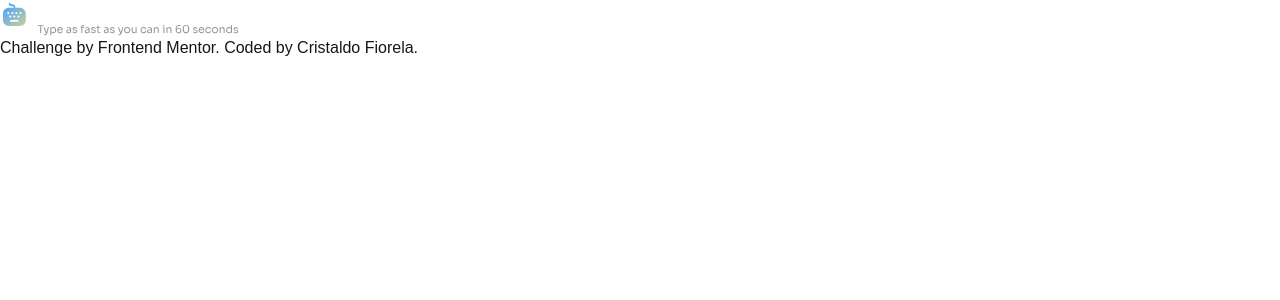
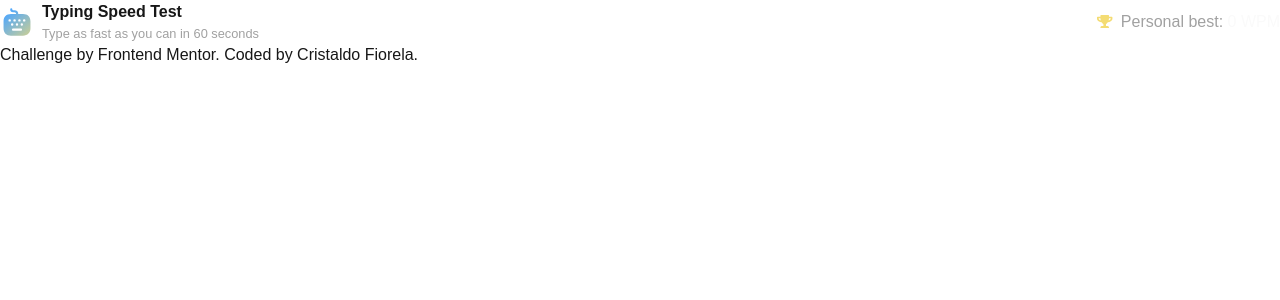
Before and after one commit to Cristaldo-Fiorela/typing-speed, a Next.js app: page / in a window 1280 px wide. Shown: the top 300 px of the page. Built offline with nearby package versions, Linux system fonts and the light colour scheme.

Commit message:
feat: header structure base on design

```diff
--- a/components/layout/header.tsx
+++ b/components/layout/header.tsx
@@ -2,13 +2,34 @@ import Image from "next/image";
 
 export default function Header() {
     return (
-        <header>
-            <Image
-                src="/icons/logo-large.svg"
-                alt="Typing Speed Test"
-                width={240}
-                height={24}
-            />
+        <header className="flex justify-between">
+            <div className="flex items-center gap-2">
+                <Image
+                    src="/icons/logo-small.svg"
+                    alt="Typing Speed Test"
+                    width={34}
+                    height={34}
+                />
+                <div className="flex flex-col">
+                    <h1 className="font-bold">Typing Speed Test</h1>
+                    <small className="text-neutral-400">
+                        Type as fast as you can in 60 seconds
+                    </small>
+                </div>
+            </div>
+
+            <div className="flex items-center gap-2">
+                <Image
+                    src="/icons/icon-personal-best.svg"
+                    alt="your personal best score"
+                    width={16}
+                    height={16}
+                />
+                <h2 className="text-neutral-400">
+                    Personal best:{" "}
+                    <span className="text-neutral-50">0 WPM</span>
+                </h2>
+            </div>
         </header>
     );
 }
```
